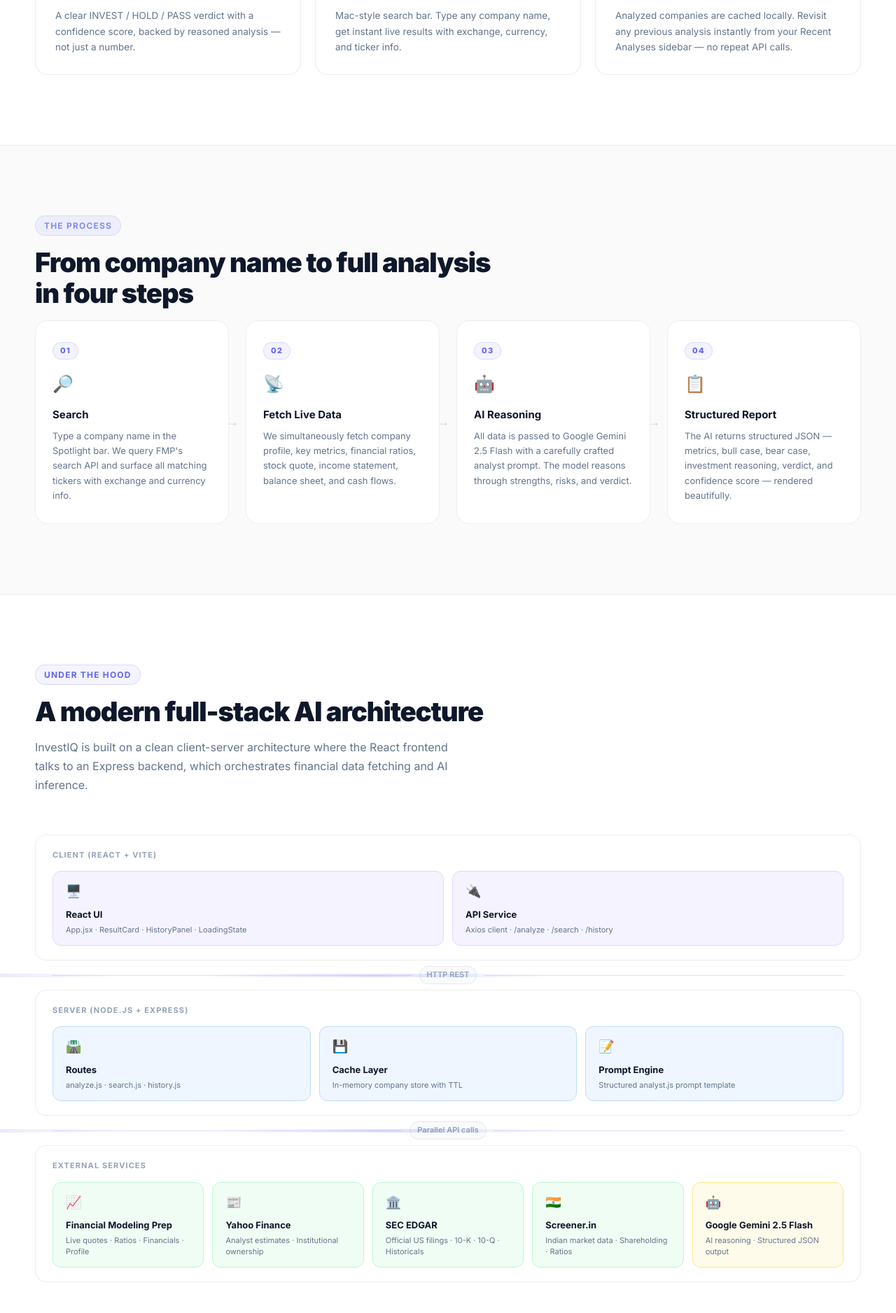
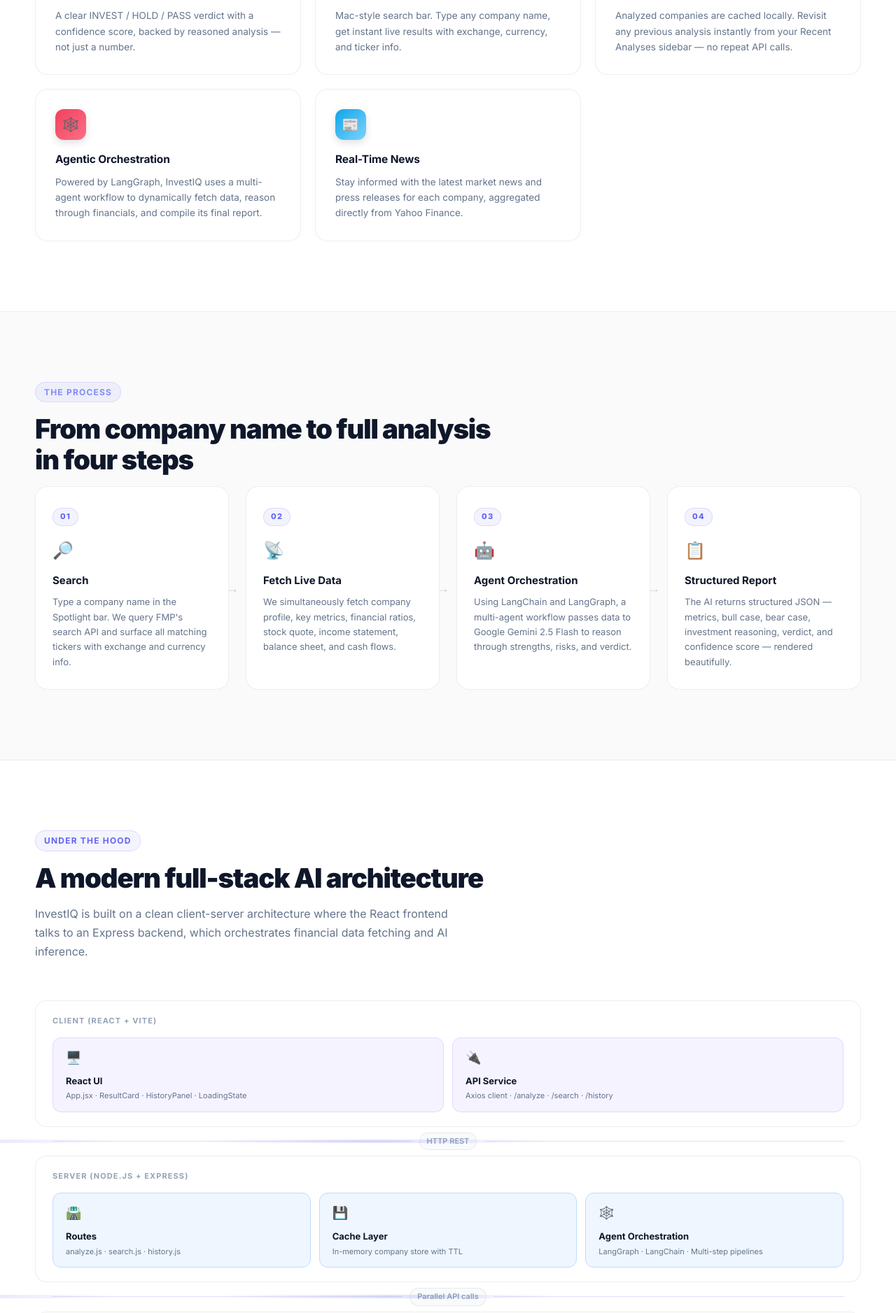
Before and after one commit to GariFFon/ai-investment-agent-client, a React (Vite) app: page / in a window 1280 px wide. Shown: the part 1660-3537 px from the top of the page at 70% size. Built offline with nearby package versions, Linux system fonts and the light colour scheme.

Commit message:
feat: update landing page to showcase LangGraph agentic orchestration and real-time news features

```diff
--- a/src/pages/Landing.jsx
+++ b/src/pages/Landing.jsx
@@ -253,6 +253,20 @@
               gradient="linear-gradient(135deg, #7c3aed, #a78bfa)"
               delay="0.4s"
             />
+            <FeatureCard
+              icon="🕸️"
+              title="Agentic Orchestration"
+              desc="Powered by LangGraph, InvestIQ uses a multi-agent workflow to dynamically fetch data, reason through financials, and compile its final report."
+              gradient="linear-gradient(135deg, #f43f5e, #fb7185)"
+              delay="0.48s"
+            />
+            <FeatureCard
+              icon="📰"
+              title="Real-Time News"
+              desc="Stay informed with the latest market news and press releases for each company, aggregated directly from Yahoo Finance."
+              gradient="linear-gradient(135deg, #0ea5e9, #7dd3fc)"
+              delay="0.56s"
+            />
           </div>
         </div>
       </section>
@@ -274,8 +288,8 @@
                 desc: 'We simultaneously fetch company profile, key metrics, financial ratios, stock quote, income statement, balance sheet, and cash flows.',
               },
               {
-                n: '03', icon: '🤖', title: 'AI Reasoning',
-                desc: 'All data is passed to Google Gemini 2.5 Flash with a carefully crafted analyst prompt. The model reasons through strengths, risks, and verdict.',
+                n: '03', icon: '🤖', title: 'Agent Orchestration',
+                desc: 'Using LangChain and LangGraph, a multi-agent workflow passes data to Google Gemini 2.5 Flash to reason through strengths, risks, and verdict.',
               },
               {
                 n: '04', icon: '📋', title: 'Structured Report',
@@ -343,9 +357,9 @@
                   <small>In-memory company store with TTL</small>
                 </div>
                 <div className="lp-arch-card lp-arch-card-blue">
-                  <span className="lp-arch-card-icon">📝</span>
-                  <strong>Prompt Engine</strong>
-                  <small>Structured analyst.js prompt template</small>
+                  <span className="lp-arch-card-icon">🕸️</span>
+                  <strong>Agent Orchestration</strong>
+                  <small>LangGraph · LangChain · Multi-step pipelines</small>
                 </div>
               </div>
             </div>
@@ -368,7 +382,7 @@
                 <div className="lp-arch-card lp-arch-card-green">
                   <span className="lp-arch-card-icon">📰</span>
                   <strong>Yahoo Finance</strong>
-                  <small>Analyst estimates · Institutional ownership</small>
+                  <small>Market News · Analyst estimates · Ownership</small>
                 </div>
                 <div className="lp-arch-card lp-arch-card-green">
                   <span className="lp-arch-card-icon">🏛️</span>
@@ -397,6 +411,8 @@
               <TechBadge name="Vite" icon="⚡" />
               <TechBadge name="Node.js" icon="🟢" />
               <TechBadge name="Express" icon="🚂" />
+              <TechBadge name="LangChain" icon="🦜" />
+              <TechBadge name="LangGraph" icon="🕸️" />
               <TechBadge name="Gemini AI" icon="✨" />
               <TechBadge name="FMP API" icon="📊" />
               <TechBadge name="Yahoo Finance" icon="📰" />
```
